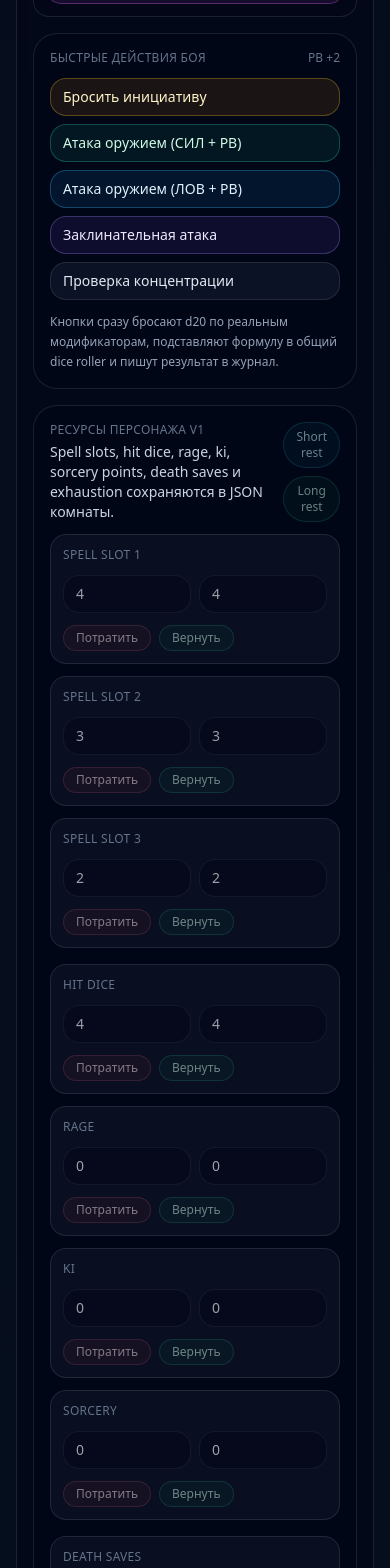
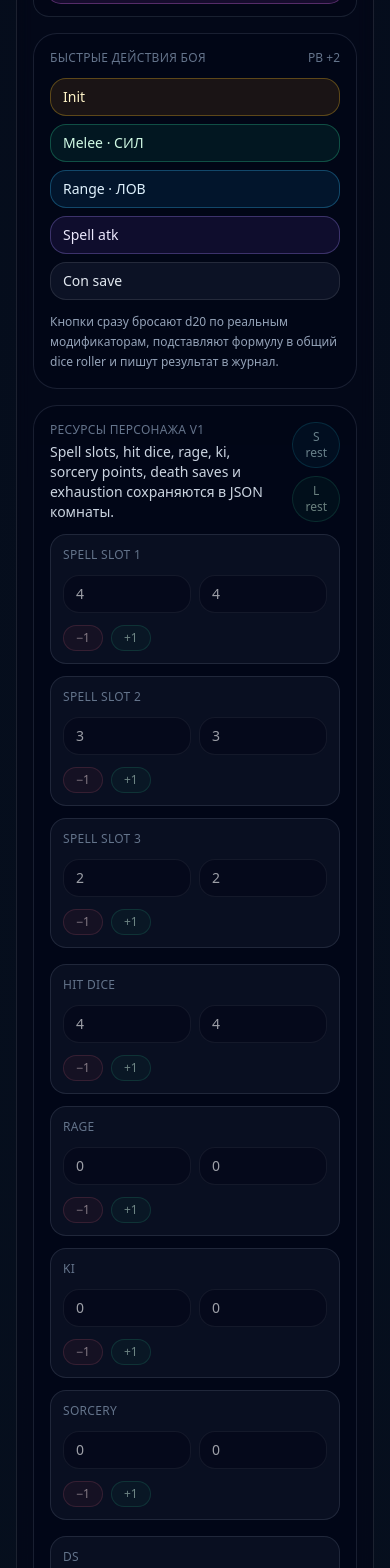
Before and after one commit to Chertwosky/dnd_me, a Next.js app: page /rooms/demo-room in a window 390 px wide. Shown: the part 5380-6948 px from the top of the page. Built offline with nearby package versions, Linux system fonts and the light colour scheme.

Commit message:
Improve GM panel responsiveness and compact labels

```diff
--- a/components/game-room-page.tsx
+++ b/components/game-room-page.tsx
@@ -3215,7 +3215,7 @@ export function GameRoomPage({ roomId }: { roomId: string }) {
         </section>
 
         <section className="space-y-4">
-          <div className={`grid gap-4 ${role === 'gm' ? 'xl:grid-cols-[minmax(0,440px)_minmax(0,1fr)]' : 'xl:grid-cols-1'}`}>
+          <div className={`grid gap-4 ${role === 'gm' ? 'xl:grid-cols-[minmax(280px,440px)_minmax(0,1fr)]' : 'xl:grid-cols-1'}`}>
             {role === 'gm' ? (
               <div className="min-w-0 space-y-4">
                 {gmPanelOrder.map((panelId, index) => (
@@ -3479,11 +3479,11 @@ export function GameRoomPage({ roomId }: { roomId: string }) {
                               <div className="text-xs text-slate-500">PB {formatSignedModifier(selectedSheet.proficiencyBonus ?? Math.max(2, Math.ceil(selectedSheet.level / 4) + 1))}</div>
                             </div>
                             <div className="mt-3 grid gap-2">
-                              <button type="button" onClick={() => handleQuickRoll(selectedSheet, 'Initiative', `1d20${formatSignedModifier(selectedSheetInitiativeModifier)}`)} className="rounded-2xl border border-amber-400/30 bg-amber-500/10 px-3 py-2 text-left text-sm text-amber-100">Бросить инициативу</button>
-                              <button type="button" onClick={() => handleQuickRoll(selectedSheet, 'Melee attack', `1d20${formatSignedModifier(getAbilityModifier(selectedSheet.stats.str) + (selectedSheet.proficiencyBonus ?? Math.max(2, Math.ceil(selectedSheet.level / 4) + 1)))}`)} className="rounded-2xl border border-emerald-400/30 bg-emerald-500/10 px-3 py-2 text-left text-sm text-emerald-100">Атака оружием (СИЛ + PB)</button>
-                              <button type="button" onClick={() => handleQuickRoll(selectedSheet, 'Ranged / finesse attack', `1d20${formatSignedModifier(getAbilityModifier(selectedSheet.stats.dex) + (selectedSheet.proficiencyBonus ?? Math.max(2, Math.ceil(selectedSheet.level / 4) + 1)))}`)} className="rounded-2xl border border-sky-400/30 bg-sky-500/10 px-3 py-2 text-left text-sm text-sky-100">Атака оружием (ЛОВ + PB)</button>
-                              <button type="button" onClick={() => { const spellAbility = getSpellcastingAbility(selectedSheet); const spellMod = getAbilityModifier(selectedSheet.stats[spellAbility]); handleQuickRoll(selectedSheet, `Spell attack (${String(spellAbility).toUpperCase()})`, `1d20${formatSignedModifier(spellMod + (selectedSheet.proficiencyBonus ?? Math.max(2, Math.ceil(selectedSheet.level / 4) + 1)))}`); }} className="rounded-2xl border border-violet-400/30 bg-violet-500/10 px-3 py-2 text-left text-sm text-violet-100">Заклинательная атака</button>
-                              <button type="button" onClick={() => handleQuickRoll(selectedSheet, 'Concentration', `1d20${formatSignedModifier(getAbilityModifier(selectedSheet.stats.con))}`)} className="rounded-2xl border border-white/10 bg-slate-900/80 px-3 py-2 text-left text-sm text-slate-200">Проверка концентрации</button>
+                              <button type="button" onClick={() => handleQuickRoll(selectedSheet, 'Initiative', `1d20${formatSignedModifier(selectedSheetInitiativeModifier)}`)} title="Бросить инициативу" className="rounded-2xl border border-amber-400/30 bg-amber-500/10 px-3 py-2 text-left text-sm text-amber-100">Init</button>
+                              <button type="button" onClick={() => handleQuickRoll(selectedSheet, 'Melee attack', `1d20${formatSignedModifier(getAbilityModifier(selectedSheet.stats.str) + (selectedSheet.proficiencyBonus ?? Math.max(2, Math.ceil(selectedSheet.level / 4) + 1)))}`)} title="Атака оружием (СИЛ + PB)" className="rounded-2xl border border-emerald-400/30 bg-emerald-500/10 px-3 py-2 text-left text-sm text-emerald-100">Melee · СИЛ</button>
+                              <button type="button" onClick={() => handleQuickRoll(selectedSheet, 'Ranged / finesse attack', `1d20${formatSignedModifier(getAbilityModifier(selectedSheet.stats.dex) + (selectedSheet.proficiencyBonus ?? Math.max(2, Math.ceil(selectedSheet.level / 4) + 1)))}`)} title="Атака оружием (ЛОВ + PB)" className="rounded-2xl border border-sky-400/30 bg-sky-500/10 px-3 py-2 text-left text-sm text-sky-100">Range · ЛОВ</button>
+                              <button type="button" onClick={() => { const spellAbility = getSpellcastingAbility(selectedSheet); const spellMod = getAbilityModifier(selectedSheet.stats[spellAbility]); handleQuickRoll(selectedSheet, `Spell attack (${String(spellAbility).toUpperCase()})`, `1d20${formatSignedModifier(spellMod + (selectedSheet.proficiencyBonus ?? Math.max(2, Math.ceil(selectedSheet.level / 4) + 1)))}`); }} title="Заклинательная атака" className="rounded-2xl border border-violet-400/30 bg-violet-500/10 px-3 py-2 text-left text-sm text-violet-100">Spell atk</button>
+                              <button type="button" onClick={() => handleQuickRoll(selectedSheet, 'Concentration', `1d20${formatSignedModifier(getAbilityModifier(selectedSheet.stats.con))}`)} title="Проверка концентрации" className="rounded-2xl border border-white/10 bg-slate-900/80 px-3 py-2 text-left text-sm text-slate-200">Con save</button>
                             </div>
                             <div className="mt-3 text-xs leading-5 text-slate-400">Кнопки сразу бросают d20 по реальным модификаторам, подставляют формулу в общий dice roller и пишут результат в журнал.</div>
                           </div>
@@ -3496,8 +3496,8 @@ export function GameRoomPage({ roomId }: { roomId: string }) {
                               <div className="mt-1 text-sm text-slate-300">Spell slots, hit dice, rage, ki, sorcery points, death saves и exhaustion сохраняются в JSON комнаты.</div>
                             </div>
                             <div className="flex flex-wrap gap-2">
-                              <button type="button" onClick={() => handleApplyRest('short')} disabled={!canEditSheet(selectedSheet)} className="rounded-full border border-cyan-400/30 bg-cyan-500/10 px-3 py-1.5 text-xs text-cyan-100 disabled:opacity-50">Short rest</button>
-                              <button type="button" onClick={() => handleApplyRest('long')} disabled={!canEditSheet(selectedSheet)} className="rounded-full border border-emerald-400/30 bg-emerald-500/10 px-3 py-1.5 text-xs text-emerald-100 disabled:opacity-50">Long rest</button>
+                              <button type="button" onClick={() => handleApplyRest('short')} disabled={!canEditSheet(selectedSheet)} title="Короткий отдых" className="rounded-full border border-cyan-400/30 bg-cyan-500/10 px-3 py-1.5 text-xs text-cyan-100 disabled:opacity-50">S rest</button>
+                              <button type="button" onClick={() => handleApplyRest('long')} disabled={!canEditSheet(selectedSheet)} title="Долгий отдых" className="rounded-full border border-emerald-400/30 bg-emerald-500/10 px-3 py-1.5 text-xs text-emerald-100 disabled:opacity-50">L rest</button>
                             </div>
                           </div>
                           {(() => { const resources = selectedSheetResources; return (
@@ -3511,8 +3511,8 @@ export function GameRoomPage({ roomId }: { roomId: string }) {
                                       <input type="number" min={0} value={slot.max} disabled={!canEditSheet(selectedSheet)} onChange={(event) => handleSpellSlotLimitChange(index, 'max', Number(event.target.value))} className="rounded-2xl border border-white/10 bg-slate-950/80 px-3 py-2 text-white disabled:opacity-60" placeholder="Макс" />
                                     </div>
                                     <div className="mt-3 flex gap-2">
-                                      <button type="button" onClick={() => handleAdjustSpellSlot(index, -1)} disabled={!canEditSheet(selectedSheet) || slot.current <= 0} className="rounded-full border border-rose-400/30 bg-rose-500/10 px-3 py-1 text-xs text-rose-100 disabled:opacity-50">Потратить</button>
-                                      <button type="button" onClick={() => handleAdjustSpellSlot(index, 1)} disabled={!canEditSheet(selectedSheet) || slot.current >= slot.max} className="rounded-full border border-emerald-400/30 bg-emerald-500/10 px-3 py-1 text-xs text-emerald-100 disabled:opacity-50">Вернуть</button>
+                                      <button type="button" onClick={() => handleAdjustSpellSlot(index, -1)} disabled={!canEditSheet(selectedSheet) || slot.current <= 0} title="Потратить слот" className="rounded-full border border-rose-400/30 bg-rose-500/10 px-3 py-1 text-xs text-rose-100 disabled:opacity-50">−1</button>
+                                      <button type="button" onClick={() => handleAdjustSpellSlot(index, 1)} disabled={!canEditSheet(selectedSheet) || slot.current >= slot.max} title="Вернуть слот" className="rounded-full border border-emerald-400/30 bg-emerald-500/10 px-3 py-1 text-xs text-emerald-100 disabled:opacity-50">+1</button>
                                     </div>
                                   </div>
                                 ))}
@@ -3528,8 +3528,8 @@ export function GameRoomPage({ roomId }: { roomId: string }) {
                                         <input type="number" min={0} value={track?.max ?? 0} disabled={!canEditSheet(selectedSheet)} onChange={(event) => handleResourceTrackLimitChange(key, 'max', Number(event.target.value))} className="rounded-2xl border border-white/10 bg-slate-950/80 px-3 py-2 text-white disabled:opacity-60" placeholder="Макс" />
                                       </div>
                                       <div className="mt-3 flex gap-2">
-                                        <button type="button" onClick={() => handleAdjustResourceTrack(key, -1)} disabled={!canEditSheet(selectedSheet) || (track?.current ?? 0) <= 0} className="rounded-full border border-rose-400/30 bg-rose-500/10 px-3 py-1 text-xs text-rose-100 disabled:opacity-50">Потратить</button>
-                                        <button type="button" onClick={() => handleAdjustResourceTrack(key, 1)} disabled={!canEditSheet(selectedSheet) || (track?.current ?? 0) >= (track?.max ?? 0)} className="rounded-full border border-emerald-400/30 bg-emerald-500/10 px-3 py-1 text-xs text-emerald-100 disabled:opacity-50">Вернуть</button>
+                                        <button type="button" onClick={() => handleAdjustResourceTrack(key, -1)} disabled={!canEditSheet(selectedSheet) || (track?.current ?? 0) <= 0} title="Потратить ресурс" className="rounded-full border border-rose-400/30 bg-rose-500/10 px-3 py-1 text-xs text-rose-100 disabled:opacity-50">−1</button>
+                                        <button type="button" onClick={() => handleAdjustResourceTrack(key, 1)} disabled={!canEditSheet(selectedSheet) || (track?.current ?? 0) >= (track?.max ?? 0)} title="Вернуть ресурс" className="rounded-full border border-emerald-400/30 bg-emerald-500/10 px-3 py-1 text-xs text-emerald-100 disabled:opacity-50">+1</button>
                                       </div>
                                     </div>
                                   );
@@ -3537,7 +3537,7 @@ export function GameRoomPage({ roomId }: { roomId: string }) {
                               </div>
                               <div className="grid gap-3 md:grid-cols-3">
                                 <div className="rounded-2xl border border-white/8 bg-slate-900/60 px-3 py-3">
-                                  <div className="text-xs uppercase tracking-wide text-slate-500">Death saves</div>
+                                  <div className="text-xs uppercase tracking-wide text-slate-500">DS</div>
                                   <div className="mt-3 grid grid-cols-2 gap-2">
                                     <input type="number" min={0} max={3} value={resources.deathSaves?.successes ?? 0} disabled={!canEditSheet(selectedSheet)} onChange={(event) => handleDeathSaveChange('successes', Number(event.target.value))} className="rounded-2xl border border-white/10 bg-slate-950/80 px-3 py-2 text-white disabled:opacity-60" placeholder="Успехи" />
                                     <input type="number" min={0} max={3} value={resources.deathSaves?.failures ?? 0} disabled={!canEditSheet(selectedSheet)} onChange={(event) => handleDeathSaveChange('failures', Number(event.target.value))} className="rounded-2xl border border-white/10 bg-slate-950/80 px-3 py-2 text-white disabled:opacity-60" placeholder="Провалы" />
@@ -3548,7 +3548,7 @@ export function GameRoomPage({ roomId }: { roomId: string }) {
                                   </div>
                                 </div>
                                 <div className="rounded-2xl border border-white/8 bg-slate-900/60 px-3 py-3">
-                                  <div className="text-xs uppercase tracking-wide text-slate-500">Exhaustion</div>
+                                  <div className="text-xs uppercase tracking-wide text-slate-500">Exh</div>
                                   <input type="number" min={0} max={6} value={resources.exhaustion ?? 0} disabled={!canEditSheet(selectedSheet)} onChange={(event) => handleExhaustionChange(Number(event.target.value))} className="mt-3 w-full rounded-2xl border border-white/10 bg-slate-950/80 px-3 py-2 text-white disabled:opacity-60" /><div className="mt-3 flex gap-2"><button type="button" onClick={() => handleAdjustExhaustion(-1)} disabled={!canEditSheet(selectedSheet) || (resources.exhaustion ?? 0) <= 0} className="rounded-full border border-emerald-400/30 bg-emerald-500/10 px-3 py-1 text-xs text-emerald-100 disabled:opacity-50">Снизить</button><button type="button" onClick={() => handleAdjustExhaustion(1)} disabled={!canEditSheet(selectedSheet) || (resources.exhaustion ?? 0) >= 6} className="rounded-full border border-amber-400/30 bg-amber-500/10 px-3 py-1 text-xs text-amber-100 disabled:opacity-50">Повысить</button></div>
                                 </div>
                               </div>
@@ -3605,10 +3605,10 @@ export function GameRoomPage({ roomId }: { roomId: string }) {
                 <div className="mt-4 flex flex-wrap gap-2 text-sm">
                   {role === 'gm' ? (
                     <>
-                      <button onClick={() => handleStartInitiative('visible')} className="rounded-full bg-cyan-500 px-4 py-2 font-medium text-slate-950">Прокинуть инициативу всем, кто виден врагам</button>
-                      <button onClick={() => handleStartInitiative('all')} className="rounded-full border border-white/10 px-4 py-2 text-slate-200">Прокинуть за всех</button>
-                      <button onClick={handleAdvanceTurn} disabled={!initiative.active || initiative.participants.length === 0} className="rounded-full border border-amber-400/30 bg-amber-500/10 px-4 py-2 font-medium text-amber-100 disabled:cursor-not-allowed disabled:opacity-50">Следующий ход</button>
-                      <button onClick={handleStopInitiative} disabled={initiative.participants.length === 0 && !initiative.active} className="rounded-full border border-white/10 px-4 py-2 text-slate-300 disabled:cursor-not-allowed disabled:opacity-50">Сбросить</button>
+                      <button onClick={() => handleStartInitiative('visible')} title="Прокинуть инициативу всем, кто виден врагам" className="rounded-full bg-cyan-500 px-4 py-2 font-medium text-slate-950">Init: вид.</button>
+                      <button onClick={() => handleStartInitiative('all')} title="Прокинуть инициативу за всех" className="rounded-full border border-white/10 px-4 py-2 text-slate-200">Init: все</button>
+                      <button onClick={handleAdvanceTurn} disabled={!initiative.active || initiative.participants.length === 0} title="Следующий ход" className="rounded-full border border-amber-400/30 bg-amber-500/10 px-4 py-2 font-medium text-amber-100 disabled:cursor-not-allowed disabled:opacity-50">Next</button>
+                      <button onClick={handleStopInitiative} disabled={initiative.participants.length === 0 && !initiative.active} title="Сбросить инициативу" className="rounded-full border border-white/10 px-4 py-2 text-slate-300 disabled:cursor-not-allowed disabled:opacity-50">Reset</button>
                     </>
                   ) : null}
                 </div>
@@ -3762,14 +3762,14 @@ export function GameRoomPage({ roomId }: { roomId: string }) {
                             <option value="17+">Показатель опасности 17+</option>
                           </select>
                         </label>
-                        <button onClick={handleRandomLoot} className="w-full rounded-full bg-amber-500 px-4 py-3 text-sm font-medium text-slate-950">Сгенерировать лут из таблицы</button>
+                        <button onClick={handleRandomLoot} title="Сгенерировать лут из таблицы" className="w-full rounded-full bg-amber-500 px-4 py-3 text-sm font-medium text-slate-950">Roll loot</button>
                         <div className="overflow-hidden rounded-2xl border border-white/8 px-4 py-3">
                           <div className="font-medium text-white">Последнее событие</div>
                           <div className="mt-1">{eventResult.title}</div>
                           <div className="mt-1 text-slate-400">{eventResult.description}</div>
                           <a className="mt-2 inline-flex break-all text-cyan-300 underline" href={eventResult.link} target="_blank" rel="noreferrer">{eventResult.link}</a>
                         </div>
-                        <button onClick={handleRandomEvent} className="w-full rounded-full bg-fuchsia-500 px-4 py-3 text-sm font-medium text-white">Случайное событие</button>
+                        <button onClick={handleRandomEvent} title="Случайное событие" className="w-full rounded-full bg-fuchsia-500 px-4 py-3 text-sm font-medium text-white">Rand event</button>
                       </div>
                       </CompactSection>
                     </div>
@@ -3783,7 +3783,7 @@ export function GameRoomPage({ roomId }: { roomId: string }) {
                         </div>
                         <div className="flex gap-2">
                           <input value={chatInput} onChange={(event) => setChatInput(event.target.value)} placeholder="Например: Борин идёт к двери" className="w-full rounded-2xl border border-white/10 bg-slate-900/80 px-4 py-3 text-sm text-white outline-none placeholder:text-slate-500" />
-                          <button onClick={handleSendChat} className="rounded-2xl bg-fuchsia-500 px-4 py-3 text-sm font-medium text-white">Отправить</button>
+                          <button onClick={handleSendChat} title="Отправить в журнал" className="rounded-2xl bg-fuchsia-500 px-4 py-3 text-sm font-medium text-white">Send</button>
                         </div>
                         </div>
 
@@ -3794,7 +3794,7 @@ export function GameRoomPage({ roomId }: { roomId: string }) {
                         </div>
                         <div className="flex gap-2">
                           <input value={diceFormula} onChange={(event) => setDiceFormula(event.target.value)} className="w-full rounded-2xl border border-white/10 bg-slate-900/80 px-4 py-3 text-sm text-white outline-none" />
-                          <button onClick={handleRoll} className="rounded-2xl bg-cyan-500 px-4 py-3 text-sm font-medium text-slate-950">Roll</button>
+                          <button onClick={handleRoll} title="Бросить формулу" className="rounded-2xl bg-cyan-500 px-4 py-3 text-sm font-medium text-slate-950">Roll</button>
                         </div>
                         </div>
                       </div>
```
